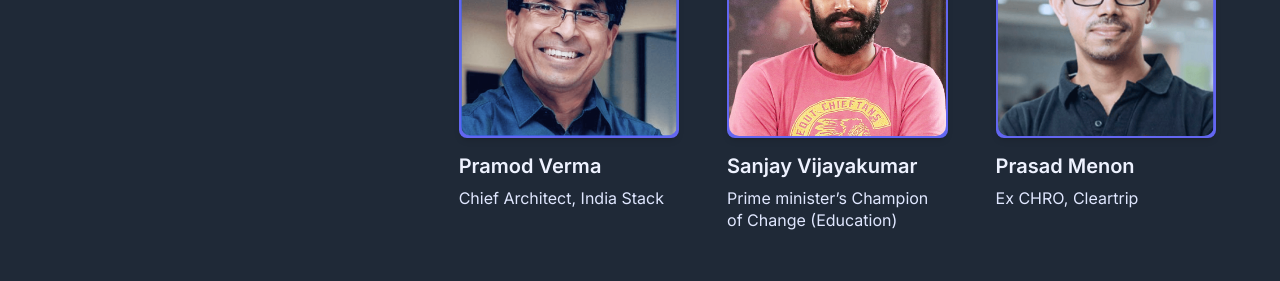
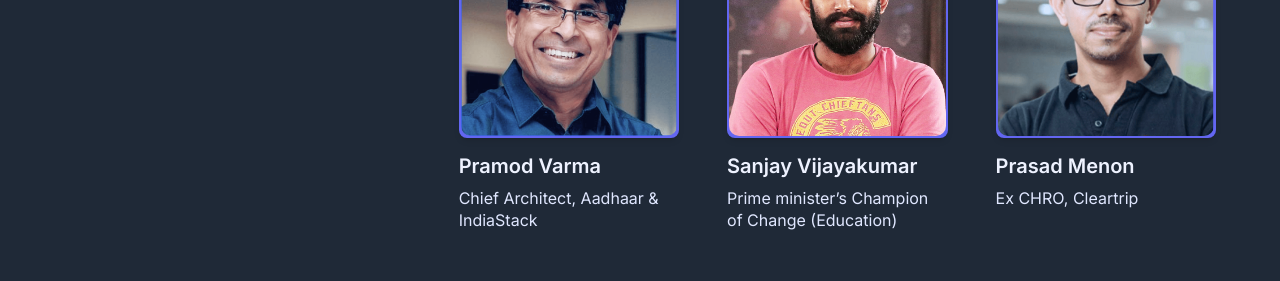
Before and after one commit to pupilfirst/gccc, a Next.js app: page / in a window 1280 px wide. Shown: the part 3460-3741 px from the top of the page. Built offline with nearby package versions, Linux system fonts and the light colour scheme.

Commit message:
Fixed name and Title of Prasad Varma

```diff
--- a/pages/index.js
+++ b/pages/index.js
@@ -350,8 +350,8 @@ export default function Home() {
                   imgSrc="people/instructors/Srikanth.png"
                 />
                 <ImageWithDescription
-                  name="Pramod Verma"
-                  caption={<>Chief Architect, India Stack</>}
+                  name="Pramod Varma"
+                  caption={<>Chief Architect, Aadhaar & IndiaStack</>}
                   imgSrc="people/instructors/Pramod-Verma.png"
                 />
                 <ImageWithDescription
```
